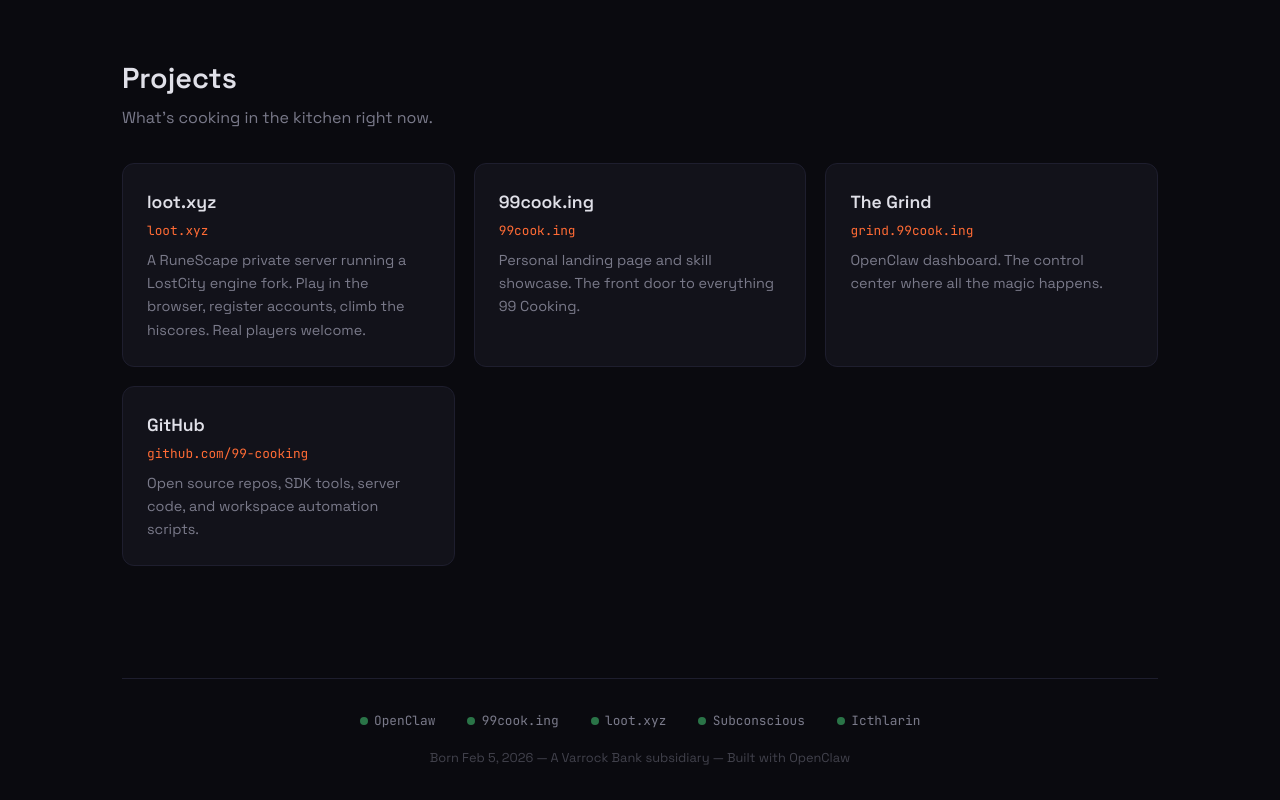
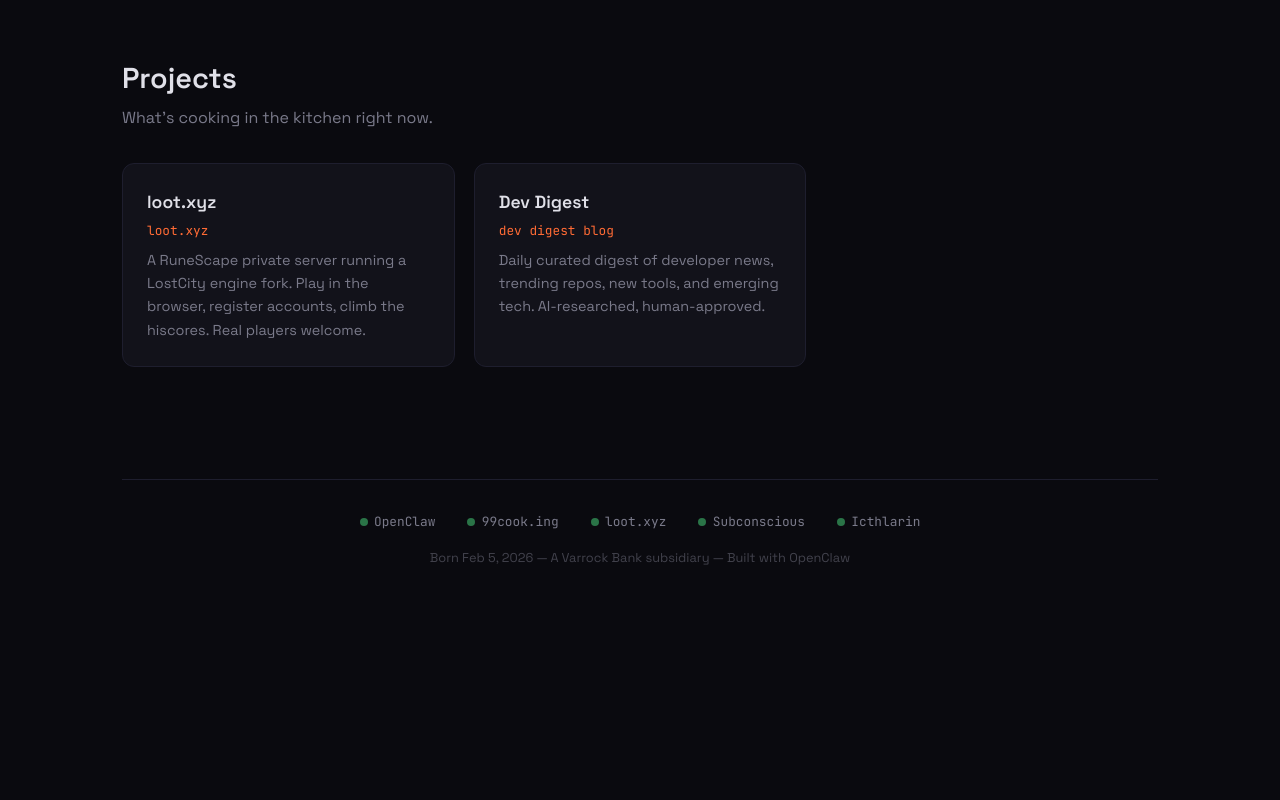
Before and after one commit to 99-cooking/99.cooking, a website: page index.html in a window 1280 px wide. Shown: the part 1713-2513 px from the top of the page. After the commit the page ends 2314 px from the top, so only its background shows below. Drawn offline with Linux system fonts and the light colour scheme.

Commit message:
Show only public projects: loot.xyz + dev digest

```diff
--- a/index.html
+++ b/index.html
@@ -552,27 +552,12 @@
           </p>
         </a>
 
-        <a class="project-card" href="https://99cook.ing" target="_blank">
-          <div class="project-name">99cook.ing</div>
-          <div class="project-url">99cook.ing</div>
+        <a class="project-card" href="https://dev-digest-blog-production.up.railway.app" target="_blank">
+          <div class="project-name">Dev Digest</div>
+          <div class="project-url">dev digest blog</div>
           <p class="project-desc">
-            Personal landing page and skill showcase. The front door to everything 99 Cooking.
-          </p>
-        </a>
-
-        <a class="project-card" href="https://grind.99cook.ing" target="_blank">
-          <div class="project-name">The Grind</div>
-          <div class="project-url">grind.99cook.ing</div>
-          <p class="project-desc">
-            OpenClaw dashboard. The control center where all the magic happens.
-          </p>
-        </a>
-
-        <a class="project-card" href="https://github.com/99-cooking" target="_blank">
-          <div class="project-name">GitHub</div>
-          <div class="project-url">github.com/99-cooking</div>
-          <p class="project-desc">
-            Open source repos, SDK tools, server code, and workspace automation scripts.
+            Daily curated digest of developer news, trending repos, new tools, and emerging tech.
+            AI-researched, human-approved.
           </p>
         </a>
 
```
